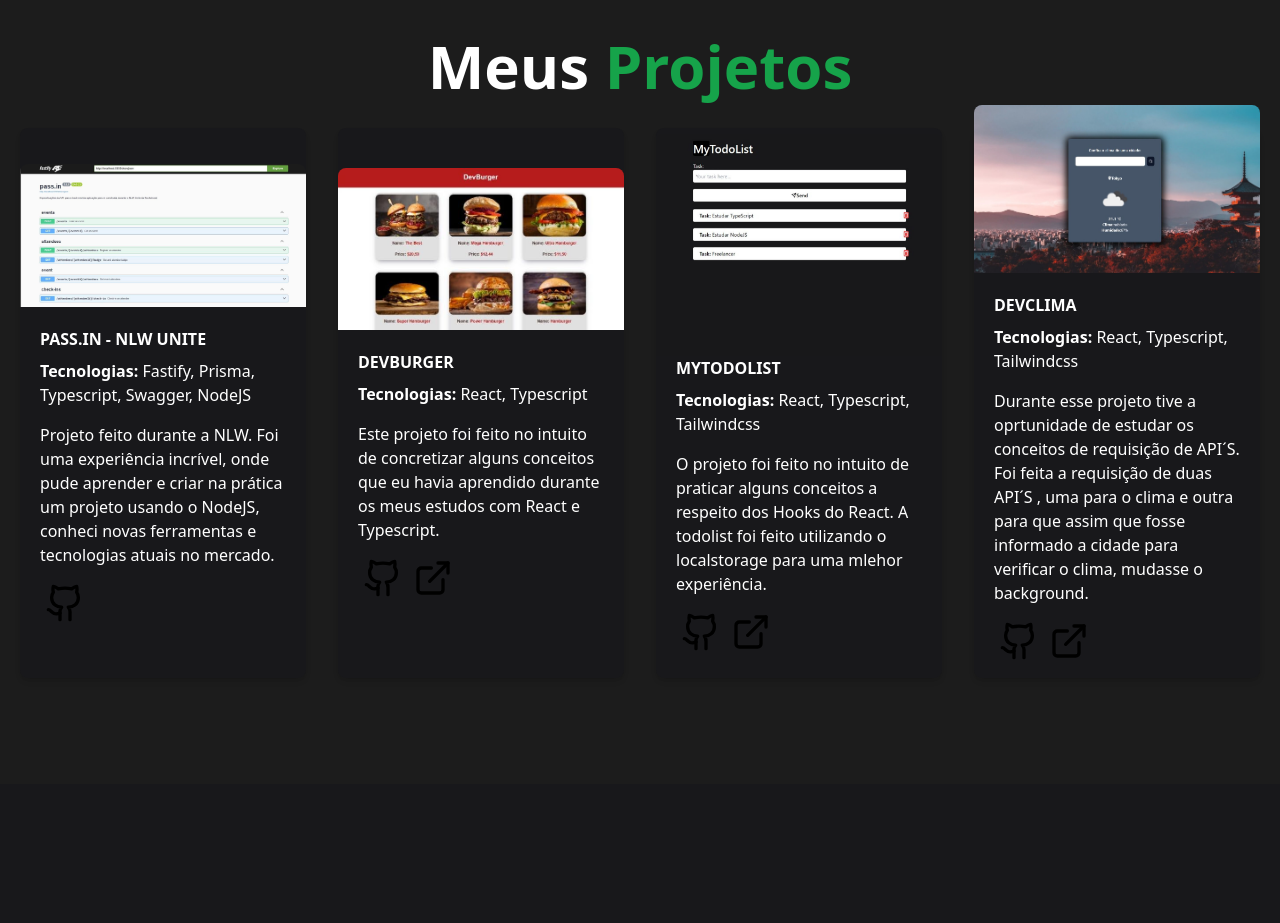
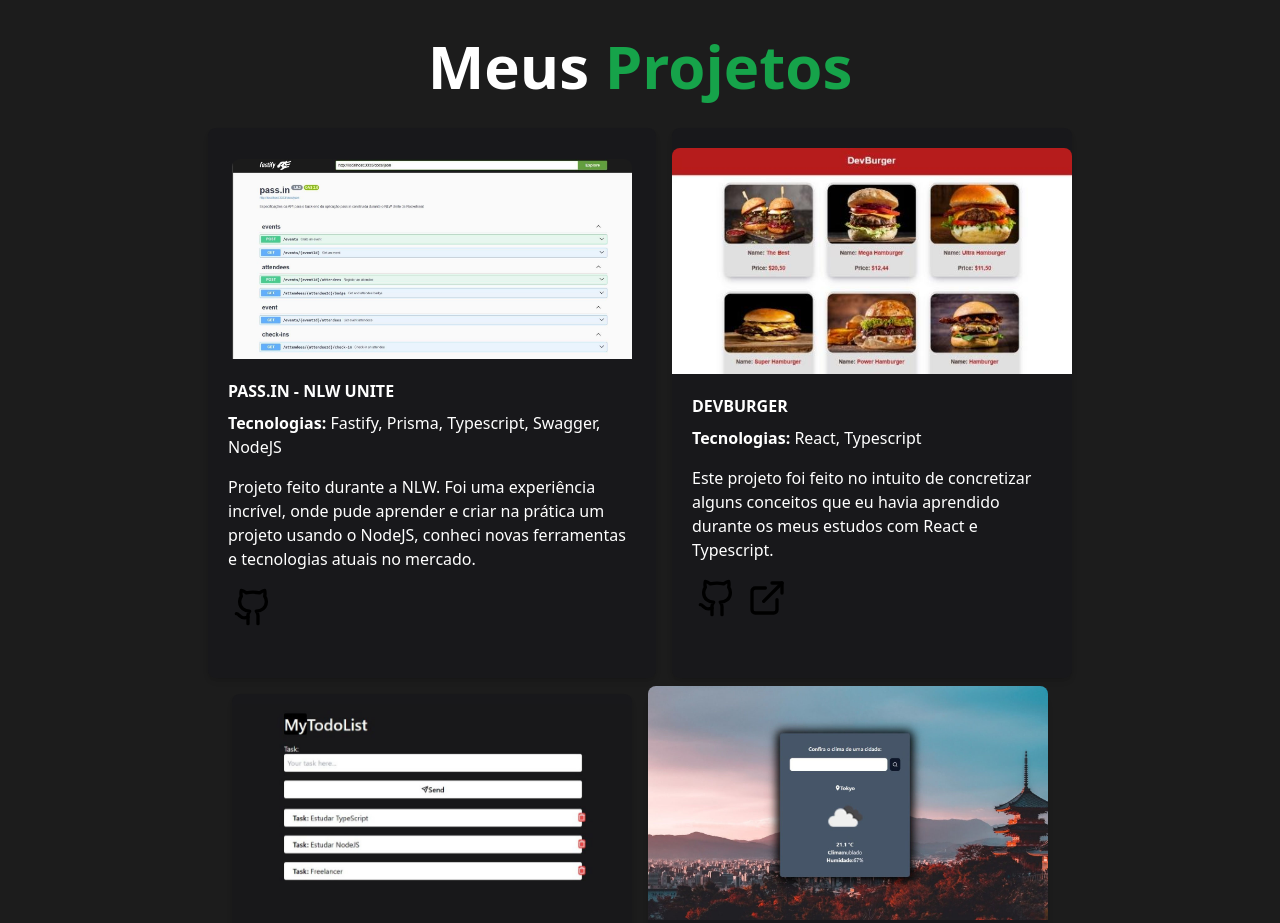
Before and after one commit to isisnaldojoao/dev-portifolio, a website: page index.html in a window 1280 px wide. Shown: the part 1680-2603 px from the top of the page. Drawn offline with Linux system fonts and the light colour scheme.

Commit message:
third commit

```diff
--- a/index.html
+++ b/index.html
@@ -68,8 +68,8 @@
 
     <section class="w-full items-center justify-center p-5 " id="projects">
         <h1 class="font-bold mb-8 mt-8 text-5xl md:text-6xl text-white text-center ">Meus <span class="text-green-600">Projetos</span></h1>
-        <div class="flex md:grid grid-cols-3  gap-8">
-            <div class="max-w-md bg-zinc-900 cursor-pointer w-full md:w-[400px] h-[550px] flex flex-col items-center justify-center rounded-lg hover:border border-green-900 shadow-md">
+        <div class="flex flex-wrap justify-center md:justify-start gap-4">
+            <div class="max-w-md bg-zinc-900 cursor-pointer w-full md:w-1/3 h-[550px] flex flex-col items-center justify-center rounded-lg hover:border border-green-900 shadow-md">
                 <img class="w-[400px] object-cover rounded-t-lg" src="./assets/p-1.jpeg" alt="Projeto Node.js"/>
                 <div class="p-5">
                     <h3 class="text-white font-bold mb-2">PASS.IN - NLW UNITE</h3>
@@ -104,12 +104,12 @@
             </div>
 
             <div class="max-w-md bg-zinc-900 cursor-pointer w-full md:w-[400px] h-[550px] flex flex-col items-center justify-center rounded-lg hover:border border-green-900 shadow-md">
-                <img class="w-[400px] mt-[-50px] object-cover rounded-t-lg " src="./assets/p-3.jpeg" alt="Projeto Node.js"/>
+                <img class="w-[400px] mt-8 object-cover rounded-t-lg " src="./assets/p-3.jpeg" alt="Projeto Node.js"/>
                 <div class="p-5">
                     <h3 class="text-white font-bold mb-2 mt-[-20px]">MYTODOLIST</h3>
                     <p class="text-white mb-4"><span class="font-bold">Tecnologias:</span> React, Typescript, Tailwindcss</p>
                     <p class="text-white font-medium">O projeto foi feito no intuito de praticar alguns conceitos a respeito dos Hooks do React. A todolist foi feito utilizando o localstorage para uma mlehor experiência. </p>
-                    <div class="flex mt-4">
+                    <div class="flex mt-4 mb-2">
                         <a href="https://github.com/isisnaldojoao/todo_list" target="_blank" rel="noopener" aria-label="Github- João Isisnaldo">
                             <svg class="w-12 h-12 md:w-[50px] md:h-[40px] rounded-lg transition hover:bg-green-600" xmlns="http://www.w3.org/2000/svg" width="24" height="24" viewBox="0 0 24 24" fill="none" stroke="currentColor" stroke-width="2" stroke-linecap="round" stroke-linejoin="round" class="lucide lucide-github"><path d="M15 22v-4a4.8 4.8 0 0 0-1-3.5c3 0 6-2 6-5.5.08-1.25-.27-2.48-1-3.5.28-1.15.28-2.35 0-3.5 0 0-1 0-3 1.5-2.64-.5-5.36-.5-8 0C6 2 5 2 5 2c-.3 1.15-.3 2.35 0 3.5A5.403 5.403 0 0 0 4 9c0 3.5 3 5.5 6 5.5-.39.49-.68 1.05-.85 1.65-.17.6-.22 1.23-.15 1.85v4"/><path d="M9 18c-4.51 2-5-2-7-2"/></svg>
                         </a>
```
